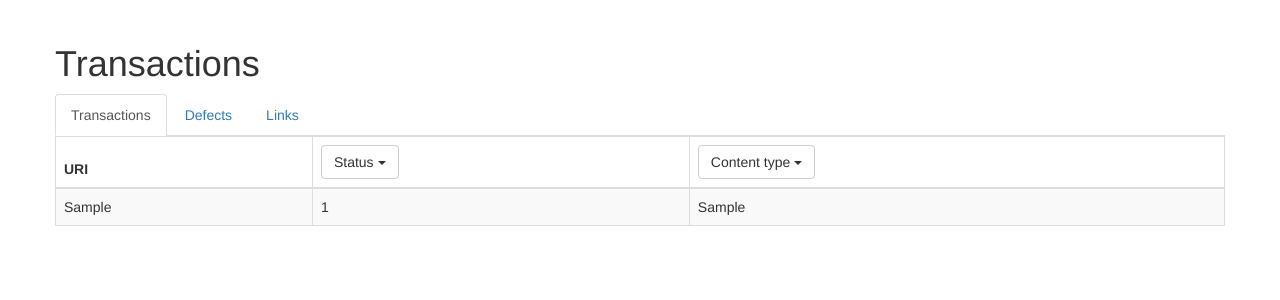
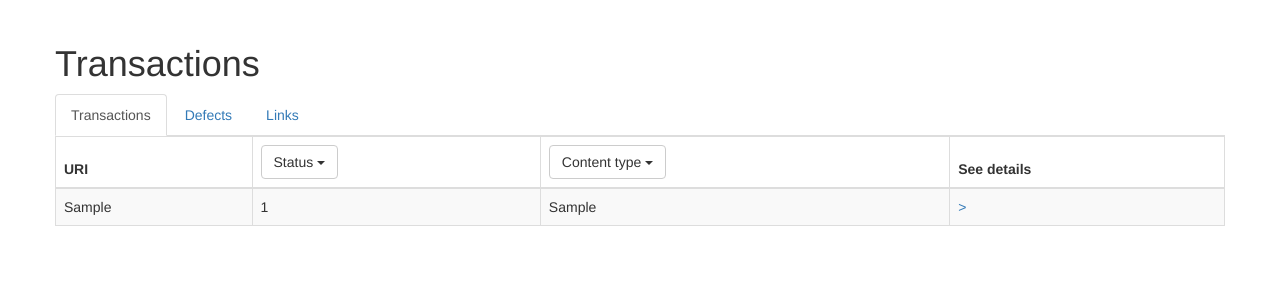
Before and after one commit to eghuro/crawlcheck-report, a Flask app: page /transaction in a window 1280 px wide. Shown: the part 51-351 px from the top of the page. Run offline with Flask 2, Linux system fonts and the light colour scheme; tables that the repository leaves empty hold one stand-in row (values such as "Sample post"); some libraries are stand-ins or nearby versions.

Commit message:
Link to details in transaction list

```diff
--- a/project/client/templates/main/transaction.html
+++ b/project/client/templates/main/transaction.html
@@ -35,6 +35,7 @@
                     <li>ipsum</li>
                 </ul>
             </th>
+            <th>See details</th>
         </tr></thead>
 
         <tbody>
@@ -43,6 +44,7 @@
                     <td>{{item.uri}}</td>
                     <td>{{item.status}}</td>
                     <td>{{item.ctype}}</td>
+                    <td><a href="/finding/{{item.id}}">></a></td>
                 </tr>
             {% endfor %}
         </tbody>
```
